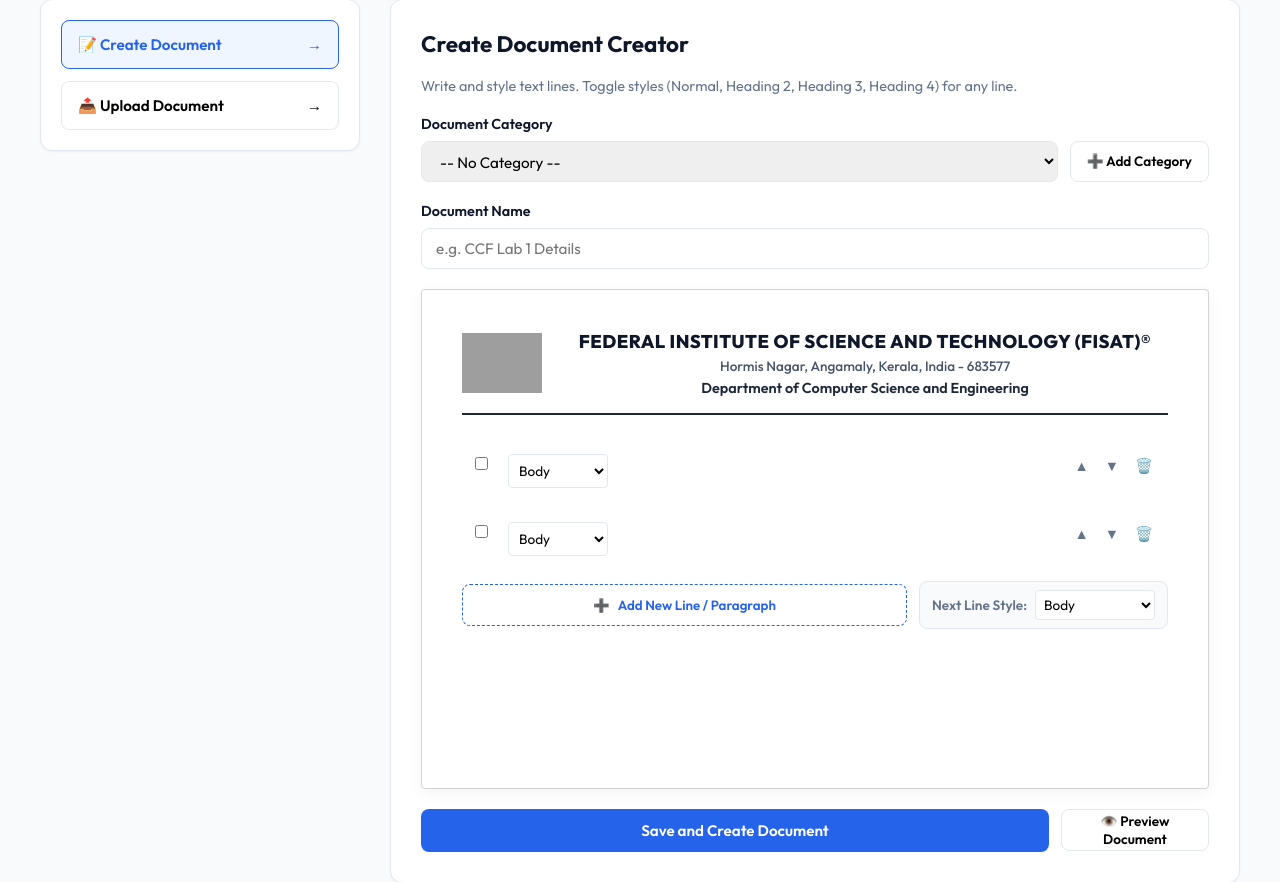
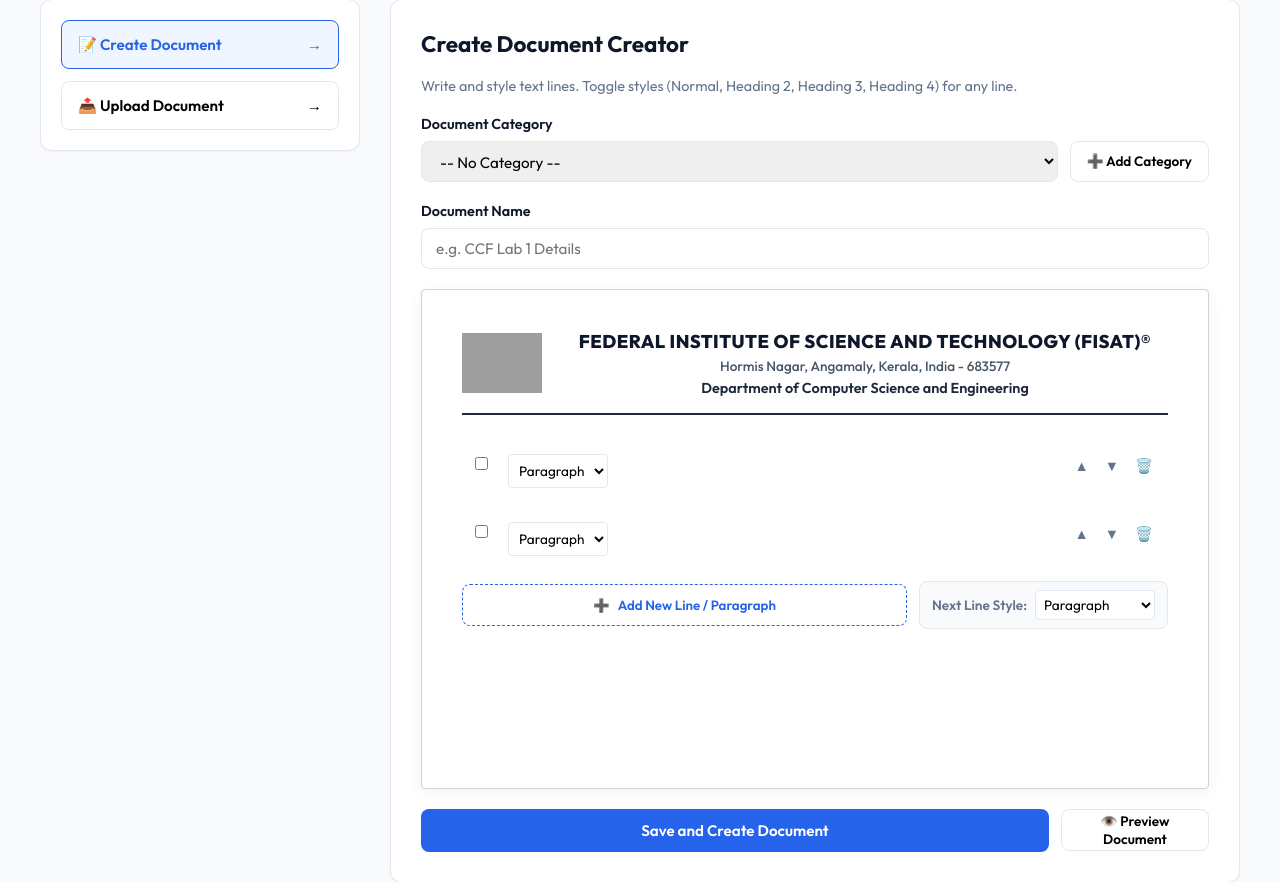
Before and after one commit to varunpnair92/timetable, a Django app: page /dashboard/ in a window 1280 px wide, after a click on "Document Builder". Shown: the part 257-1139 px from the top of the page. Run offline with Django 5.2, Linux system fonts and the light colour scheme; a user stored in the database is signed in; data that the repository does not hold is empty; parts of the project's set-up code (start-up, migrations or seed data) failed here and were passed over; grey boxes are pictures that could not be loaded.

Commit message:
Rename Body block style type to Paragraph in all UI labels

```diff
--- a/templates/dashboard.html
+++ b/templates/dashboard.html
@@ -1220,7 +1220,7 @@
                                 <button type="button" class="table-ctrl-action-btn" onclick="applyBulkStyle('italic')" style="background: #10b981; color: white; border: none; font-style: italic; padding: 4px 10px; margin:0;">I</button>
                                 <button type="button" class="table-ctrl-action-btn" onclick="applyBulkStyle('type', 'bullet')" style="font-size: 0.75rem; margin:0;">• Bullet List</button>
                                 <button type="button" class="table-ctrl-action-btn" onclick="applyBulkStyle('type', 'number')" style="font-size: 0.75rem; margin:0;">1. Numbered List</button>
-                                <button type="button" class="table-ctrl-action-btn" onclick="applyBulkStyle('type', 'body')" style="font-size: 0.75rem; margin:0;">¶ Body Text</button>
+                                <button type="button" class="table-ctrl-action-btn" onclick="applyBulkStyle('type', 'body')" style="font-size: 0.75rem; margin:0;">¶ Paragraph</button>
                                 <button type="button" class="table-ctrl-action-btn" onclick="clearBlockSelection()" style="font-size: 0.75rem; background: #e2e8f0; border-color: #cbd5e1; color: var(--text-main); margin:0;">Clear</button>
                             </div>
                         </div>
@@ -1238,7 +1238,7 @@
                             <div style="display: flex; align-items: center; gap: 8px; background: var(--bg-color); padding: 8px 12px; border-radius: var(--radius-md); border: 1px solid var(--border-color);">
                                 <label for="default-block-type" style="font-weight: 600; font-size: 0.85rem; color: var(--text-muted); white-space: nowrap;">Next Line Style:</label>
                                 <select id="default-block-type" class="block-type-select" style="width: 120px; border-radius: 4px; padding: 4px;">
-                                    <option value="body">Body</option>
+                                    <option value="body">Paragraph</option>
                                     <option value="h2">Heading 2</option>
                                     <option value="h3">Heading 3</option>
                                     <option value="h4">Heading 4</option>
@@ -1646,7 +1646,7 @@
             const select = document.createElement('select');
             select.className = 'block-type-select';
             select.innerHTML = `
-                <option value="body" ${block.type === 'body' ? 'selected' : ''}>Body</option>
+                <option value="body" ${block.type === 'body' ? 'selected' : ''}>Paragraph</option>
                 <option value="h2" ${block.type === 'h2' ? 'selected' : ''}>Heading 2</option>
                 <option value="h3" ${block.type === 'h3' ? 'selected' : ''}>Heading 3</option>
                 <option value="h4" ${block.type === 'h4' ? 'selected' : ''}>Heading 4</option>
```
